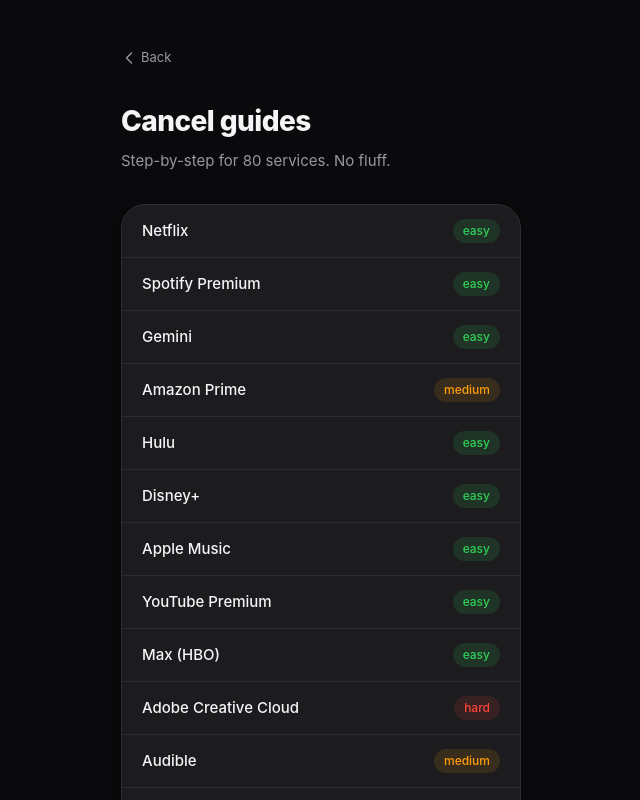
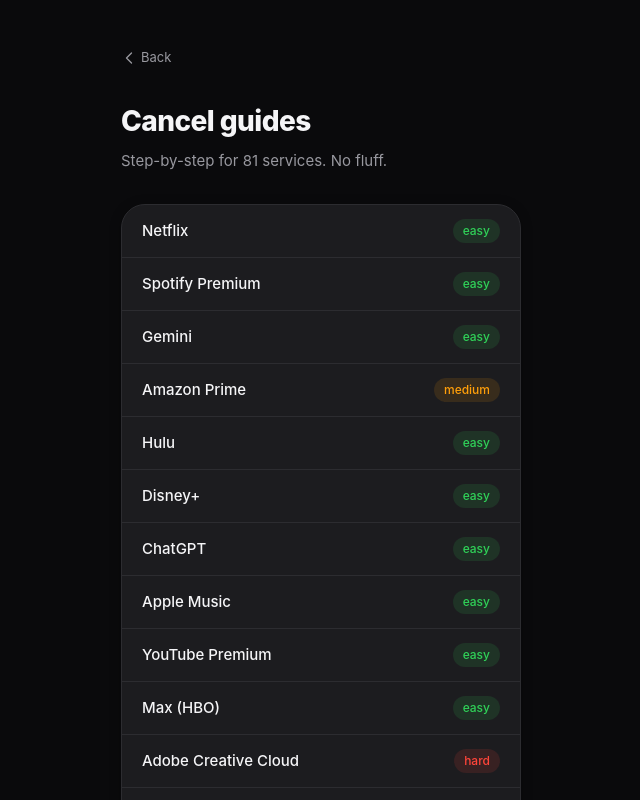
Before and after one commit to Max-jia/oopssubs, a Next.js app: page /cancel in a window 1280 px wide. Shown: the top 800 px of the page, without its empty margins (319-959 px from the left). Built offline with nearby package versions, Linux system fonts and the light colour scheme.

Commit message:
fix: App navigation to cancel pages needs index.html explicit path + add ChatGPT guide
Capacitor local server returns index.html for clean directory paths, causing
Cancel now / trial Cancel-it to land on home. Now uses /cancel/<slug>/index.html
in App. Also adds ChatGPT cancel guide (80 → 81).

```diff
--- a/src/app/app/page.tsx
+++ b/src/app/app/page.tsx
@@ -1638,8 +1638,8 @@
                 savePendingCancel({ subId: s.id, name: s.name, timestamp: Date.now() });
                 const cancelSlug = cancelSlugFor(s.name);
                 if (isNativeApp()) {
-                  // App WebView 不支援 window.open('_blank'),直接導航
-                  window.location.href = cancelSlug ? `/cancel/${cancelSlug}` : '/cancel';
+                  // App 內部伺服器對「乾淨目錄路徑」會回傳首頁 HTML——必須帶 index.html 顯式
+                  window.location.href = cancelSlug ? `/cancel/${cancelSlug}/index.html` : '/cancel/index.html';
                 } else {
                   window.open(cancelSlug ? `/cancel/${cancelSlug}` : '/cancel', '_blank');
                 }
@@ -1939,7 +1939,7 @@
                         Keep it
                       </button>
                       <Link
-                        href={trialAlert.slug ? `/cancel/${trialAlert.slug}` : "/cancel"}
+                        href={isNativeApp() ? (trialAlert.slug ? `/cancel/${trialAlert.slug}/index.html` : "/cancel/index.html") : (trialAlert.slug ? `/cancel/${trialAlert.slug}` : "/cancel")}
                         className="bg-[var(--amber)] hover:bg-[#e68f00] active:scale-95 transition-all duration-150 text-[var(--bg)] text-[13px] font-medium px-3.5 py-2 rounded-full"
                       >
                         Cancel it
--- a/src/data/cancel-guides.ts
+++ b/src/data/cancel-guides.ts
@@ -74,6 +74,13 @@
     name: 'Disney+',
     difficulty: 'easy',
     steps: ['Go to disneyplus.com/account', 'Click your subscription', 'Click "Cancel Subscription"', 'Confirm'],
+  },
+  {
+    slug: 'chatgpt',
+    name: 'ChatGPT',
+    difficulty: 'easy',
+    steps: ['Go to chatgpt.com/settings/billing', 'Click "Manage subscription"', 'Click "Cancel plan"', 'Choose a reason and confirm'],
+    directLink: 'https://chatgpt.com/settings/billing',
   },
   {
     slug: 'apple-music',
```
Also changed, not shown: public/sw.js.
